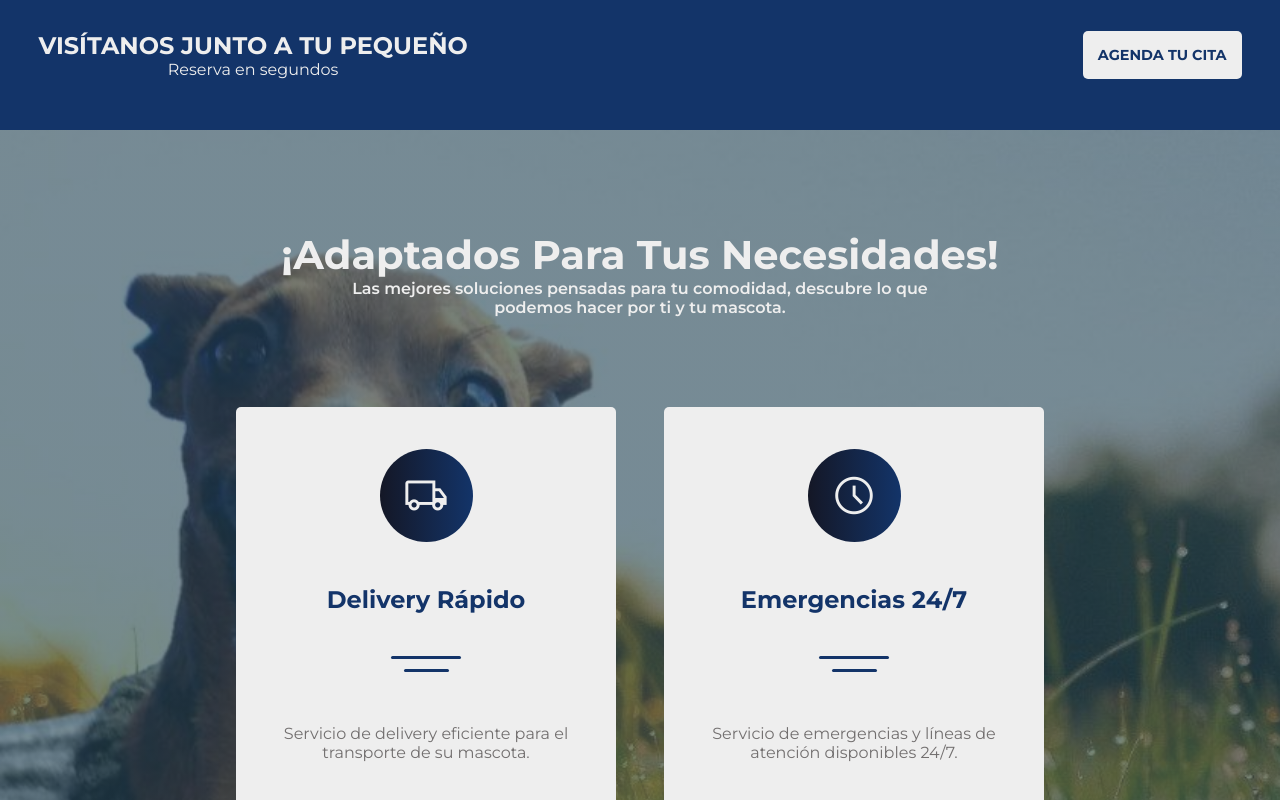
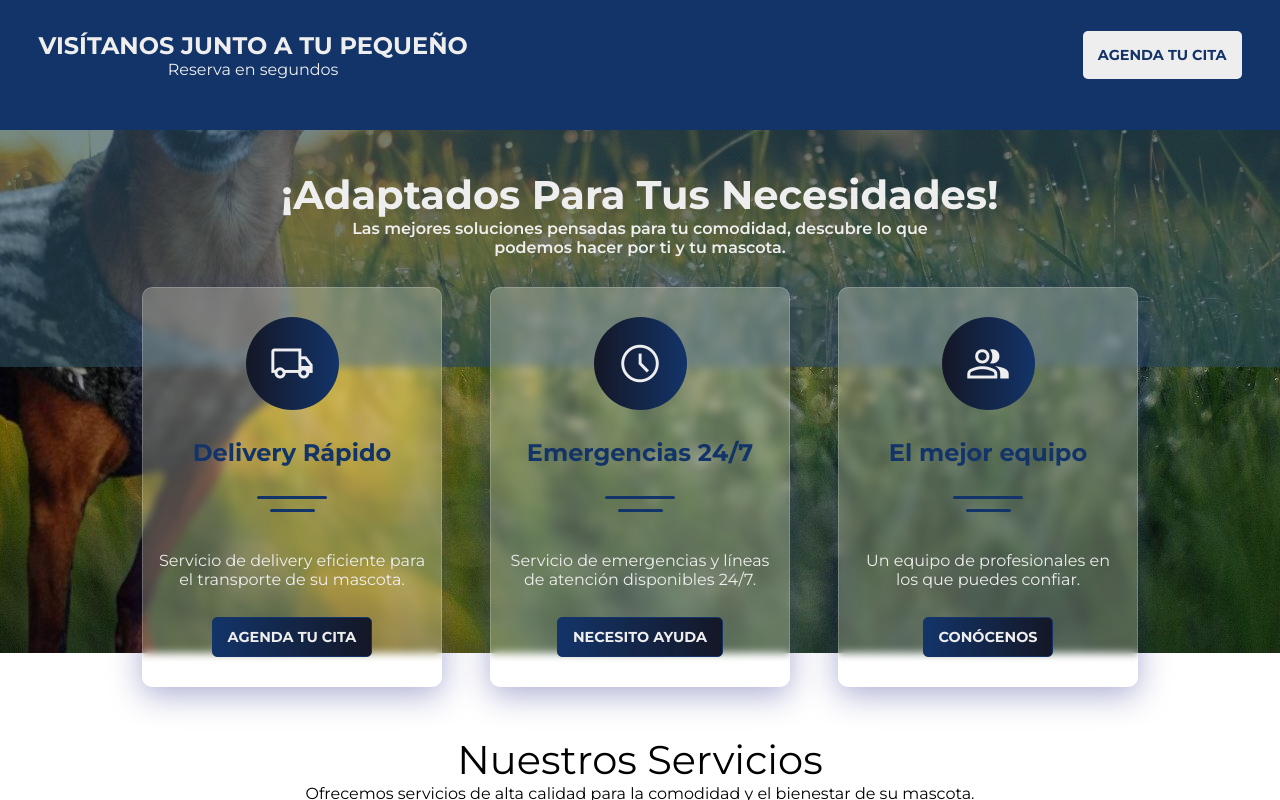
Before and after one commit to estebansergio618/familypets, a React (Create React App) app: page / in a window 1280 px wide. Shown: the part 1520-2320 px from the top of the page. Built offline with nearby package versions, Linux system fonts and the light colour scheme.

Commit message:
added parallax effects

```diff
--- a/src/components/Solutions.tsx
+++ b/src/components/Solutions.tsx
@@ -1,8 +1,17 @@
-import React from "react";
 import { CardInterface } from "../types";
 import Card from "./Card";
+import React, { useRef, useState } from "react";
 
 const Solutions = () => {
+  const [scrollY, setScrollY] = useState<number>(0);
+  const parRef = useRef<HTMLDivElement>(null);
+
+  const changeScroll = (): void => {
+    if (parRef.current != undefined && parRef.current != null) {
+      setScrollY(parRef.current.offsetTop - window.scrollY);
+    }
+  };
+  window.addEventListener("scroll", changeScroll);
   const cardInfo: CardInterface[] = [
     {
       icon: "local_shipping",
@@ -25,7 +34,7 @@ const Solutions = () => {
       title: "El mejor equipo",
       description: "Un equipo de profesionales en los que puedes confiar.",
       button: "conócenos",
-      route: "/nosotros"
+      route: "/nosotros",
     },
   ];
   return (
@@ -39,7 +48,11 @@ const Solutions = () => {
           <button className="solutions__button">AGENDA TU CITA</button>
         </a>
       </div>
-      <div className="solutions__content">
+      <div
+        className="solutions__content"
+        ref={parRef}
+        style={{ backgroundPositionY: `${-scrollY / 5}px` }}
+      >
         <div className="solutions__text">
           <h2 className="solutions__title">¡Adaptados para tus necesidades!</h2>
           <p className="solutions__subtitle">
--- a/src/components/Us.tsx
+++ b/src/components/Us.tsx
@@ -1,12 +1,25 @@
-import React, { useState } from "react";
 import circleDog from "../assets/images/circledog.png";
 import circleCat from "../assets/images/circlecat.png";
+import React, { useRef, useState } from "react";
+
 const Us = () => {
+  const [scrollY, setScrollY] = useState<number>(0);
+  const parRef = useRef<HTMLDivElement>(null);
+
+  const changeScroll = (): void => {
+    if (parRef.current != undefined && parRef.current != null) {
+      setScrollY(parRef.current.offsetTop - window.scrollY);
+    }
+  };
+  window.addEventListener("scroll", changeScroll);
   const [showMore, setShowMore] = useState<boolean>(false);
-  const text: string = `s`;
   return (
     <section className="us">
-      <div className="us__hero" />
+      <div
+        className="us__hero"
+        ref={parRef}
+        style={{ backgroundPosition: `center ${-scrollY / 3}px` }}
+      />
       <div className="us__presentation">
         <h2 className="us__h2">¿Quiénes Somos?</h2>
         <p className="us__text">
--- a/src/scss/components/_card.scss
+++ b/src/scss/components/_card.scss
@@ -3,11 +3,11 @@
   flex-direction: column;
   align-items: center;
   justify-content: space-evenly;
-  height: 480px;
-  max-width: 380px;
+  height: 400px;
+  max-width: 300px;
   border-radius: 5px;
-  background-color: $white;
   transition: 0.2s;
+  @include glass;
   &__title {
     color: $main-color;
   }
@@ -15,7 +15,7 @@
     @include button-gradient;
   }
   &__description {
-    color: $text-gray;
+    color: $white;
     text-align: center;
     max-width: 90%;
     margin: 0 auto;
@@ -63,7 +63,7 @@
     transition: box-shadow 0.1s, transform 0.1s;
     @include strong-shadow;
     &:hover {
-      box-shadow: 0px 0px 30px rgba(0,0,0, 0.6);
+      box-shadow: 0px 0px 30px rgba(0, 0, 0, 0.6);
       cursor: pointer;
     }
     &__button {
--- a/src/scss/components/_solutions.scss
+++ b/src/scss/components/_solutions.scss
@@ -19,7 +19,6 @@
     flex-direction: column;
     align-items: center;
     justify-content: space-evenly;
-    min-height: 80vh;
     padding: 10px $main-padding;
     background-image: linear-gradient(
         $transparent-main-color,
@@ -51,6 +50,6 @@
     flex-direction: column;
     width: 100%;
     align-items: center;
-    margin: 90px 0;
+    margin: 30px 0;
   }
 }
--- a/src/scss/others/_mixins.scss
+++ b/src/scss/others/_mixins.scss
@@ -53,3 +53,12 @@
 @mixin strong-shadow {
   box-shadow: 0 7px 16px 0 rgb(0 0 0 / 20%), 0 1px 3px 0 rgb(0 0 0 / 10%);
 }
+
+@mixin glass {
+  background: rgba(255, 255, 255, 0.25);
+  box-shadow: 0 8px 32px 0 rgba(31, 38, 135, 0.37);
+  backdrop-filter: blur(4px);
+  -webkit-backdrop-filter: blur(4px);
+  border-radius: 10px;
+  border: 1px solid rgba(255, 255, 255, 0.18);
+}
```
